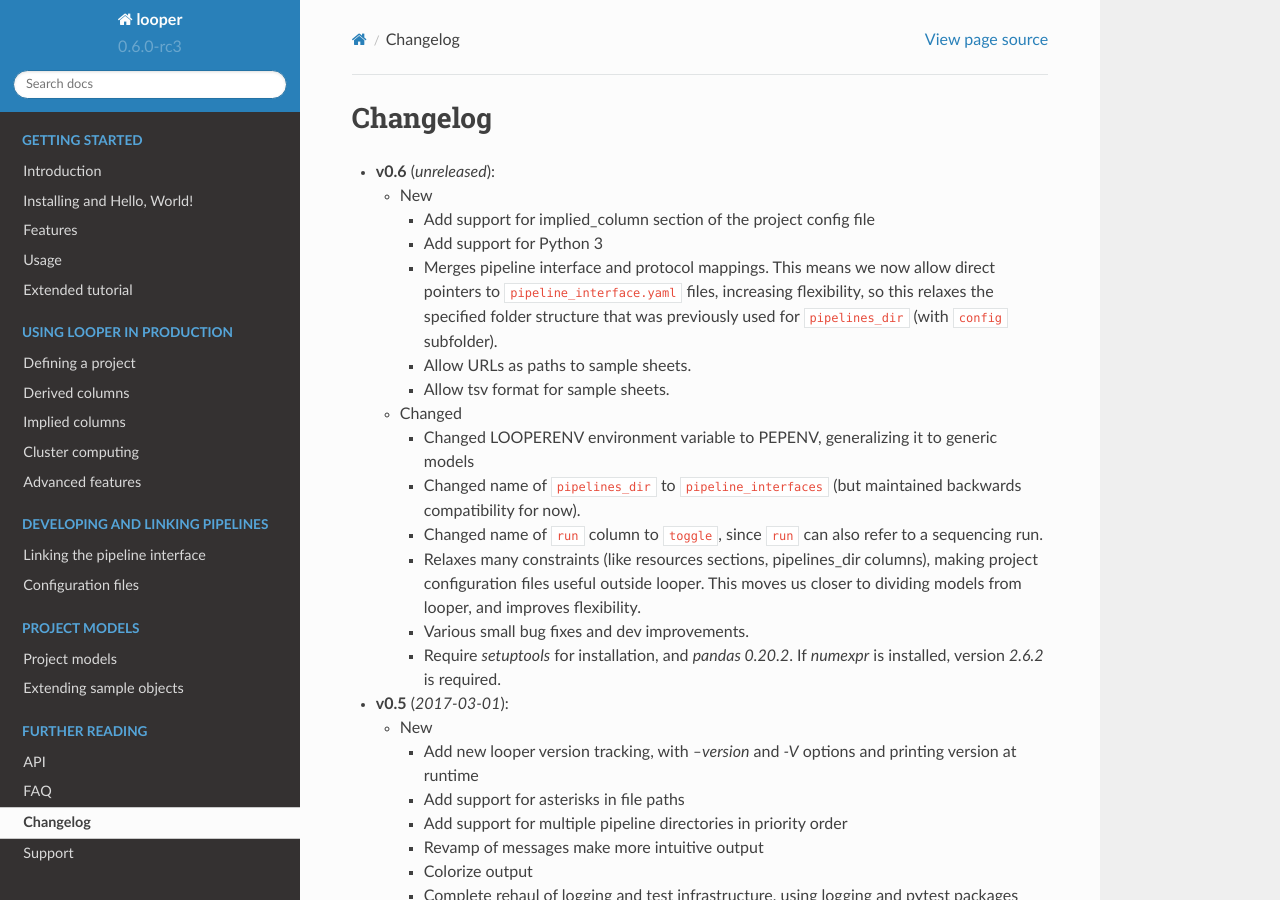
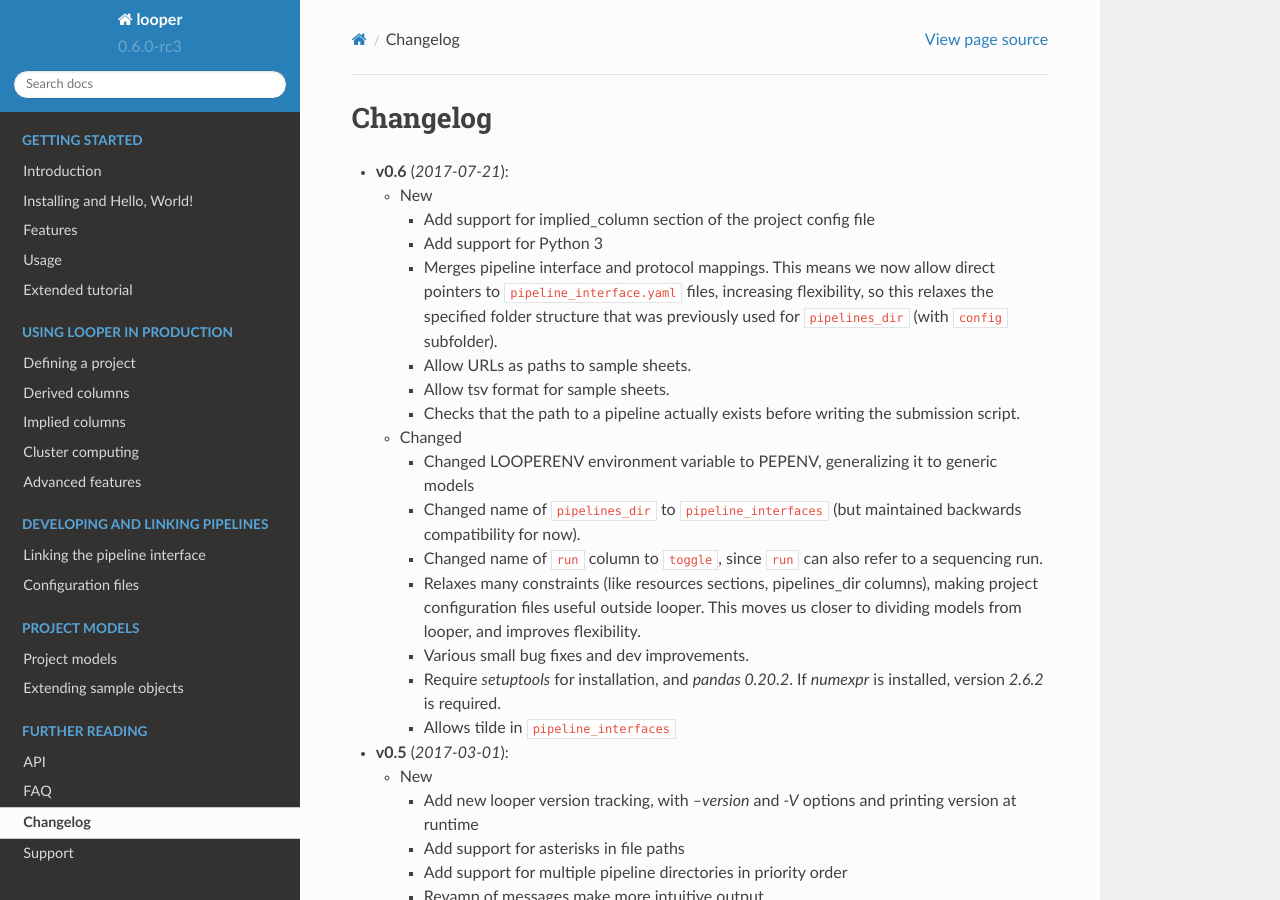
Before and after one commit to pepkit/peppy, a Sphinx documentation site: the page built from doc/source/changelog.rst, in a window 1280 px wide and 900 px high. Built offline with Sphinx 7.4.7 and the Read the Docs theme 2.0.0, drawn with Linux system fonts in a browser that asks for light colours.

Commit message:
update changelog

```diff
--- a/doc/source/changelog.rst
+++ b/doc/source/changelog.rst
@@ -1,7 +1,7 @@
 Changelog
 ******************************
 
-- **v0.6** (*unreleased*):
+- **v0.6** (*2017-07-21*):
 
   - New
 
@@ -14,6 +14,8 @@
     - Allow URLs as paths to sample sheets.
 
     - Allow tsv format for sample sheets.
+
+    - Checks that the path to a pipeline actually exists before writing the submission script.
 
   - Changed
 
@@ -28,6 +30,8 @@
     - Various small bug fixes and dev improvements.
 
     - Require `setuptools` for installation, and `pandas 0.20.2`. If `numexpr` is installed, version `2.6.2` is required.
+
+    - Allows tilde in ``pipeline_interfaces``
 
 - **v0.5** (*2017-03-01*):
 
```
